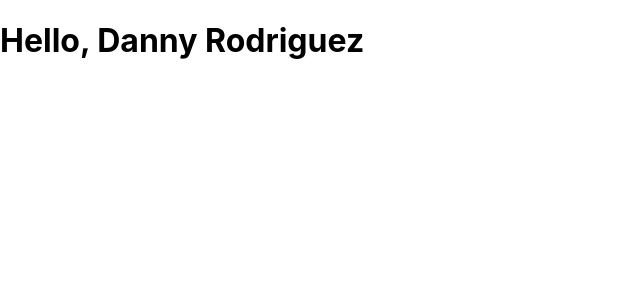
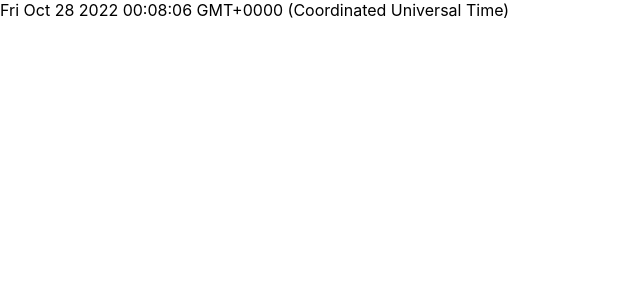
Before and after one commit to Danny-Rodriguez/dmfa, a React (Create React App) app: page / in a window 1280 px wide. Shown: the top 300 px of the page, without its empty margins (0-640 px from the left). Built offline with nearby package versions, Linux system fonts and the light colour scheme.

Commit message:
implemented States/life cycles

```diff
--- a/src/App.js
+++ b/src/App.js
@@ -1,26 +1,20 @@
 import logo from "./logo.svg"
 import "./App.css"
+import Welcome from "./components/Welcome"
+import Clock from "./components/Clock"
 
 function App() {
-  function formatUser(user) {
-    return user.firstname + " " + user.lastname
-  }
-
-  function getGreeting(user) {
-    if (user) {
-      return <h1>Hello, {formatUser(user)}</h1>
-    }
-    return <h1>Hello, Stranger</h1>
-  }
-  const user = {
+  const userInfo = {
     firstname: "Danny",
     lastname: "Rodriguez"
   }
-  // const element = <h1>Welcome to React Course</h1>
   return (
-    <div>
-      <div>{getGreeting(user)}</div>
-    </div>
+    <>
+      <Clock />
+      {/* <Welcome user="Danny" />
+      <Welcome user="Luke" />
+      <Welcome user="Jake" /> */}
+    </>
   )
 }
 
--- /dev/null
+++ b/src/components/Clock.js
@@ -0,0 +1,27 @@
+import React, { useState, useEffect } from "react"
+
+function Clock() {
+  const [time, setTime] = useState(new Date().toString())
+  const [flag, setflag] = useState(true)
+
+  // dependency array relies on the state variable
+  useEffect(() => {
+    console.log("component mounted or updated")
+    const interval = setInterval(showDate, 1000)
+
+    return () => {
+      console.log("cleanup of Interval")
+      clearInterval(interval)
+    }
+  }, [time])
+
+  function showDate() {
+    // console.log(new Date().toString())
+    setTime(new Date().toString())
+  }
+  setInterval(showDate, 1000)
+
+  return <div>{time}</div>
+}
+
+export default Clock
--- /dev/null
+++ b/src/components/Welcome.js
@@ -0,0 +1,7 @@
+function Welcome(props) {
+  console.log(props)
+
+  return <h1>Hello, {props.user} from Welcome Component</h1>
+}
+
+export default Welcome
--- a/src/index.js
+++ b/src/index.js
@@ -4,7 +4,10 @@ import "./index.css"
 import App from "./App"
 import reportWebVitals from "./reportWebVitals"
 
+// const element = <h1>Hello, World</h1>
+
 const root = ReactDOM.createRoot(document.getElementById("root"))
+
 root.render(<App />)
 
 // If you want to start measuring performance in your app, pass a function
```
